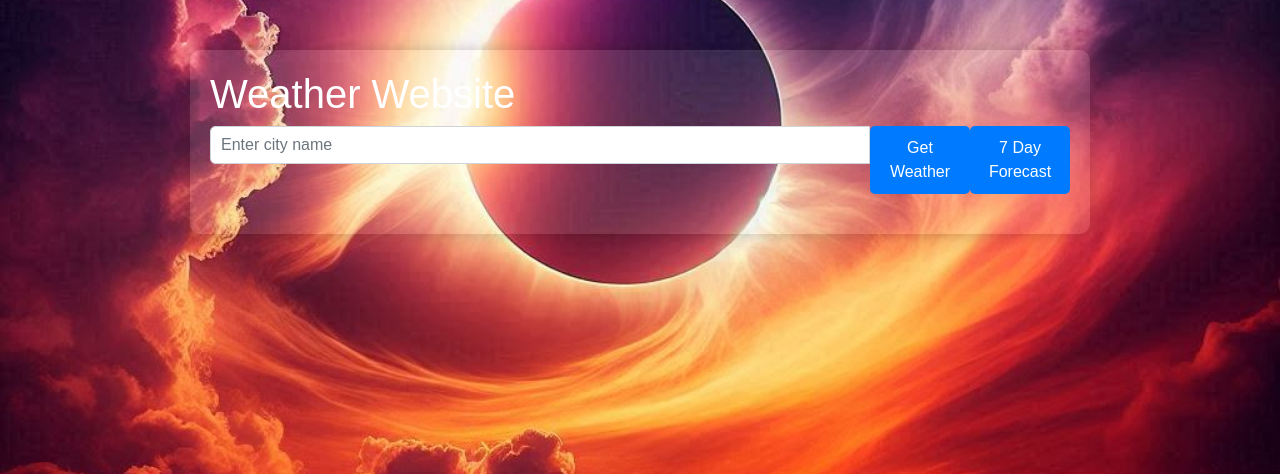
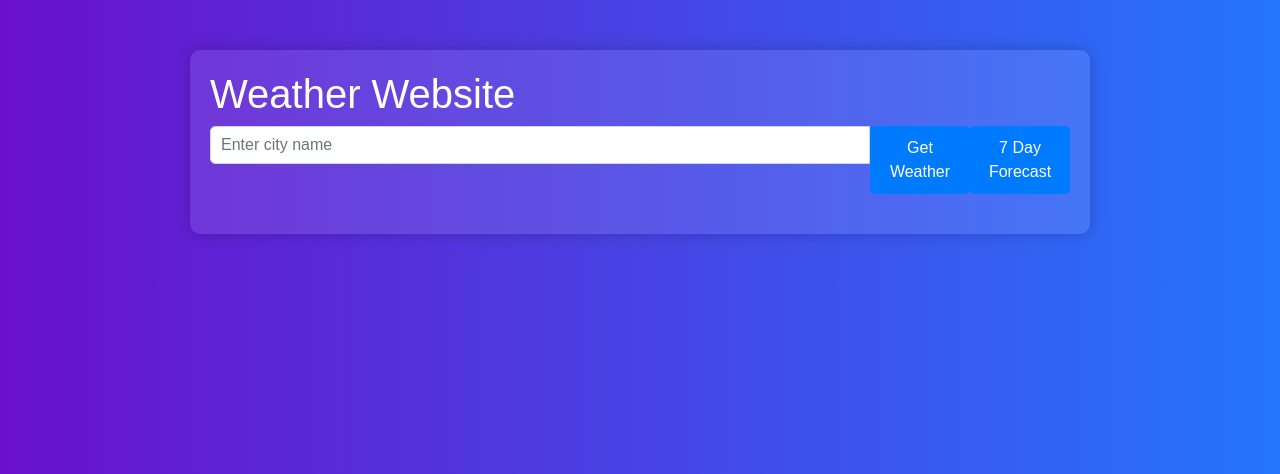
Before and after one commit to thezonei/weatherApp, a Flask app: page / in a window 1280 px wide. Shown: the top 474 px of the page. Run offline with Flask 3, Linux system fonts and the light colour scheme; some libraries are stand-ins or nearby versions.

Commit message:
Update index.html

```diff
--- a/templates/index.html
+++ b/templates/index.html
@@ -8,12 +8,10 @@
     <style>
         body {
 
-            background-image: url('bg.jpg');
+            background-image: linear-gradient(to right, #6a11cb, #2575fc);
             color: #fff;
-            background-size: cover;
-            background-position: center;
-            background-repeat: no-repeat;
             font-family: Arial, sans-serif;
+
         }
         .container {
             max-width: 900px;
```
